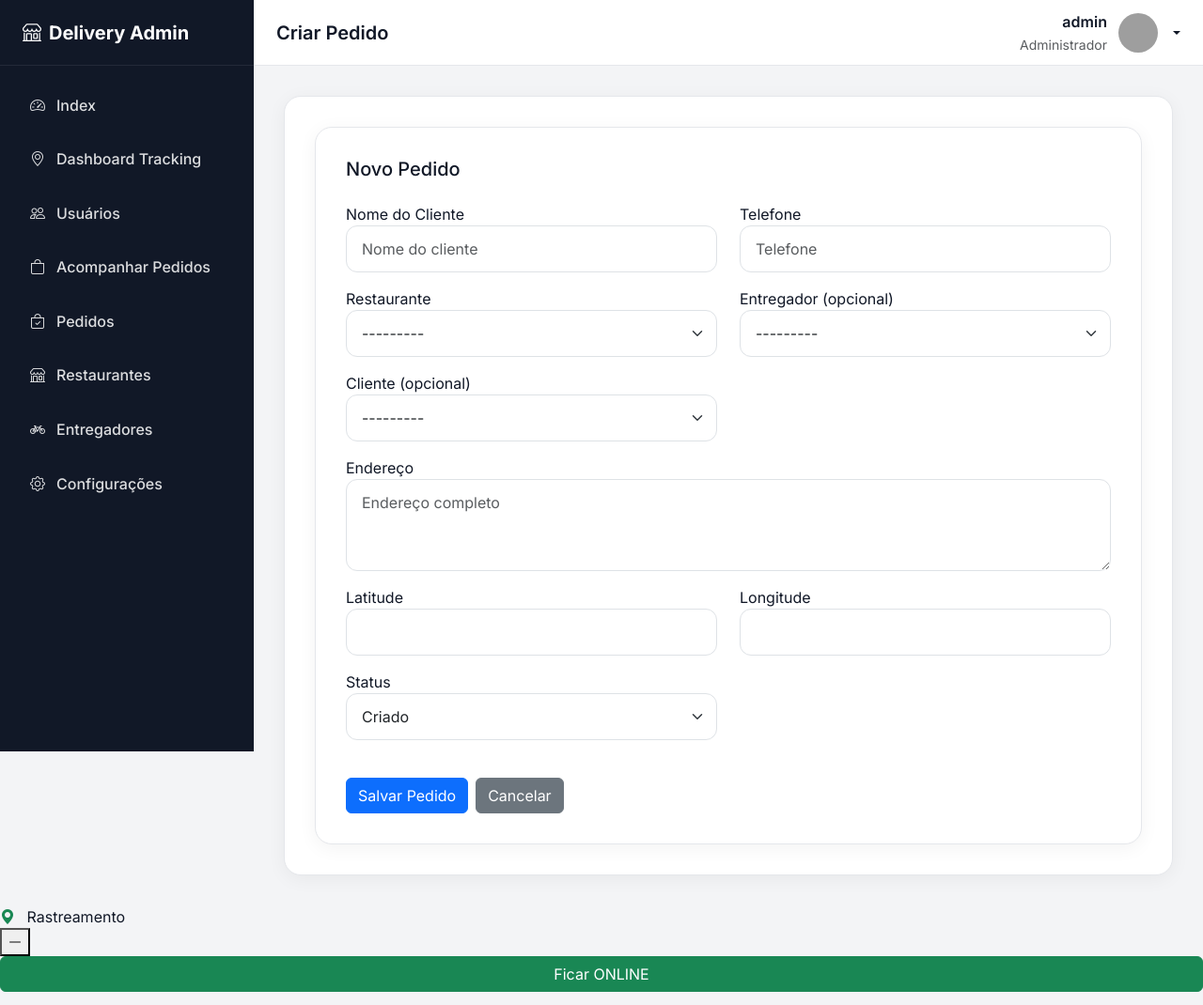
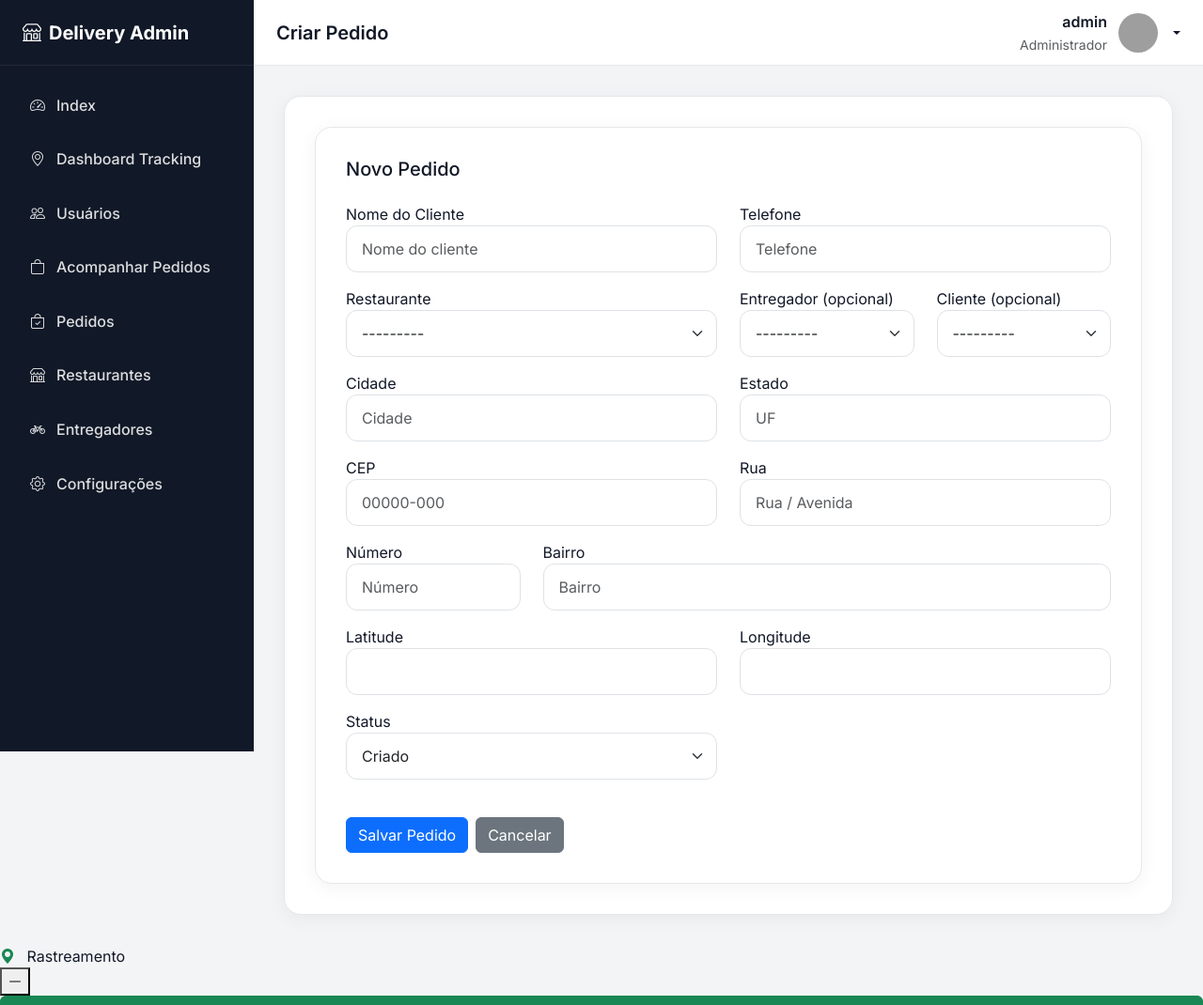
Before and after one commit to johnnywendell/askdelivey, a Django app: page /orders/orders/criar/ in a window 1280 px wide. Shown: the top 1070 px of the page at 94% size. Run offline with Django 5.2, Linux system fonts and the light colour scheme; a user stored in the database is signed in; data comes from the database, SQL or seed files in the repository; both versions use the stored data as it was after the commit; grey boxes are pictures that could not be loaded.

Commit message:
rastreando pedidos

```diff
--- a/core/models.py
+++ b/core/models.py
@@ -99,8 +99,8 @@ class Endereco(models.Model):
     cidade = models.CharField(max_length=100)
     estado = models.CharField(max_length=2)
 
-    latitude = models.DecimalField(max_digits=9, decimal_places=6, null=True, blank=True)
-    longitude = models.DecimalField(max_digits=9, decimal_places=6, null=True, blank=True)
+    latitude = models.DecimalField(max_digits=15, decimal_places=10, null=True, blank=True)
+    longitude = models.DecimalField(max_digits=15, decimal_places=10, null=True, blank=True)
 
     principal = models.BooleanField(default=False)
 
@@ -127,8 +127,8 @@ class Restaurante(models.Model):
 
     tempo_preparo_min = models.IntegerField(default=30)
 
-    latitude = models.DecimalField(max_digits=9, decimal_places=6, null=True, blank=True)
-    longitude = models.DecimalField(max_digits=9, decimal_places=6, null=True, blank=True)
+    latitude = models.DecimalField(max_digits=15, decimal_places=10, null=True, blank=True)
+    longitude = models.DecimalField(max_digits=15, decimal_places=10, null=True, blank=True)
 
     aceita_retirada = models.BooleanField(default=True)
 
--- a/orders/forms.py
+++ b/orders/forms.py
@@ -9,13 +9,19 @@ class OrderForm(forms.ModelForm):
         fields = [
             'customer_name',
             'customer_phone',
-            'address',
             'latitude',
             'longitude',
             'restaurante',
             'entregador',
             'cliente',
             'status',
+            'cep',
+            'rua',
+            'numero',
+            'complemento',
+            'bairro',
+            'cidade',
+            'estado',
         ]
 
         widgets = {
@@ -27,12 +33,6 @@ class OrderForm(forms.ModelForm):
             'customer_phone': forms.TextInput(attrs={
                 'class': 'form-control',
                 'placeholder': 'Telefone',
-            }),
-
-            'address': forms.Textarea(attrs={
-                'class': 'form-control',
-                'rows': 3,
-                'placeholder': 'Endereço completo',
             }),
 
             'latitude': forms.NumberInput(attrs={
@@ -60,4 +60,39 @@ class OrderForm(forms.ModelForm):
             'status': forms.Select(attrs={
                 'class': 'form-select',
             }),
+             'cep': forms.TextInput(attrs={
+                'class': 'form-control',
+                'placeholder': '00000-000',
+            }),
+
+            'rua': forms.TextInput(attrs={
+                'class': 'form-control',
+                'placeholder': 'Rua / Avenida',
+            }),
+
+            'numero': forms.TextInput(attrs={
+                'class': 'form-control',
+                'placeholder': 'Número',
+            }),
+
+            'complemento': forms.TextInput(attrs={
+                'class': 'form-control',
+                'placeholder': 'Apto, bloco, referência...',
+            }),
+
+            'bairro': forms.TextInput(attrs={
+                'class': 'form-control',
+                'placeholder': 'Bairro',
+            }),
+
+            'cidade': forms.TextInput(attrs={
+                'class': 'form-control',
+                'placeholder': 'Cidade',
+            }),
+
+            'estado': forms.TextInput(attrs={
+                'class': 'form-control',
+                'placeholder': 'UF',
+                'maxlength': '2',
+            }),
         }
--- a/orders/models.py
+++ b/orders/models.py
@@ -17,8 +17,6 @@ class Order(models.Model):
 
     customer_name = models.CharField(max_length=150)
     customer_phone = models.CharField(max_length=20, blank=True, null=True)
-
-    address = models.TextField()
 
     latitude = models.DecimalField(max_digits=15, decimal_places=10)
     longitude = models.DecimalField(max_digits=15, decimal_places=10)
@@ -49,6 +47,15 @@ class Order(models.Model):
         blank=True,
     )
 
+    cep = models.CharField(max_length=9, blank=True)
+    rua = models.CharField(max_length=200)
+    numero = models.CharField(max_length=20)
+    complemento = models.CharField(max_length=200, blank=True)
+
+    bairro = models.CharField(max_length=100)
+    cidade = models.CharField(max_length=100)
+    estado = models.CharField(max_length=2)
+
 
     created_at = models.DateTimeField(auto_now_add=True)
     updated_at = models.DateTimeField(auto_now=True)
--- a/orders/templates/orders/order_form.html
+++ b/orders/templates/orders/order_form.html
@@ -35,22 +35,48 @@
             </div>
 
             <!-- Entregador -->
-            <div class="col-md-6 mb-3">
+            <div class="col-md-3 mb-3">
                 <label>Entregador (opcional)</label>
                 {{ order_form.entregador }}
             </div>
 
             <!-- Cliente (opcional login futuro) -->
-            <div class="col-md-6 mb-3">
+            <div class="col-md-3 mb-3">
                 <label>Cliente (opcional)</label>
                 {{ order_form.cliente }}
             </div>
+            <br>
+            <div class="col-md-6 mb-3">
+                <label>Cidade</label>
+                {{ order_form.cidade }}
+            </div>
 
-            <!-- Endereço -->
-            <div class="col-md-12 mb-3">
-                <label>Endereço</label>
-                {{ order_form.address }}
+            <div class="col-md-6 mb-3">
+                <label>Estado</label>
+                {{ order_form.estado }}
             </div>
+
+            <div class="col-md-6 mb-3">
+                <label>CEP</label>
+                {{ order_form.cep }}
+            </div>
+
+            <div class="col-md-6 mb-3">
+                <label>Rua</label>
+                {{ order_form.rua }}
+            </div>
+
+            <div class="col-md-3 mb-3">
+                <label>Número</label>
+                {{ order_form.numero }}
+            </div>
+
+            <div class="col-md-9 mb-3">
+                <label>Bairro</label>
+                {{ order_form.bairro }}
+            </div>
+
+
 
             <!-- Latitude / Longitude -->
             <div class="col-md-6 mb-3">
```
Also changed, not shown: core/forms.py (+11 -0 lines), core/templates/accounts/restaurante_form.html (+9 -0 lines), orders/serializers.py (+21 -1 lines), orders/templates/orders/dashboard.html (+191 -8 lines), db.sqlite3.
